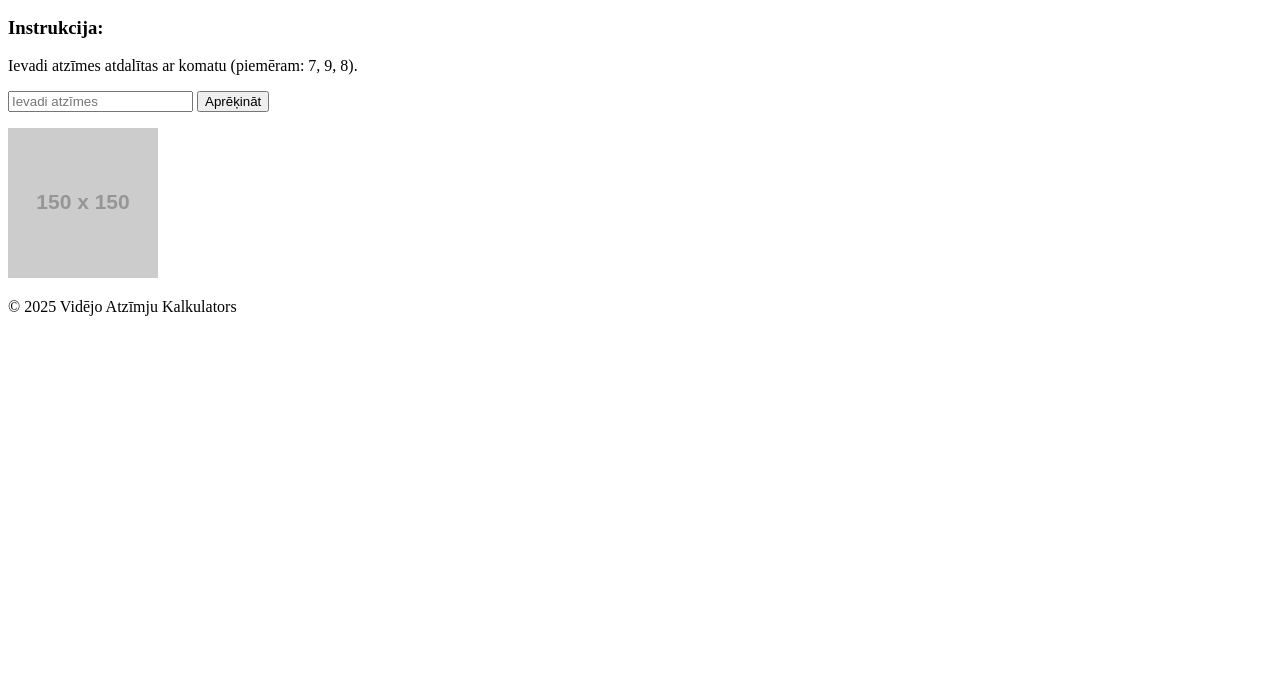
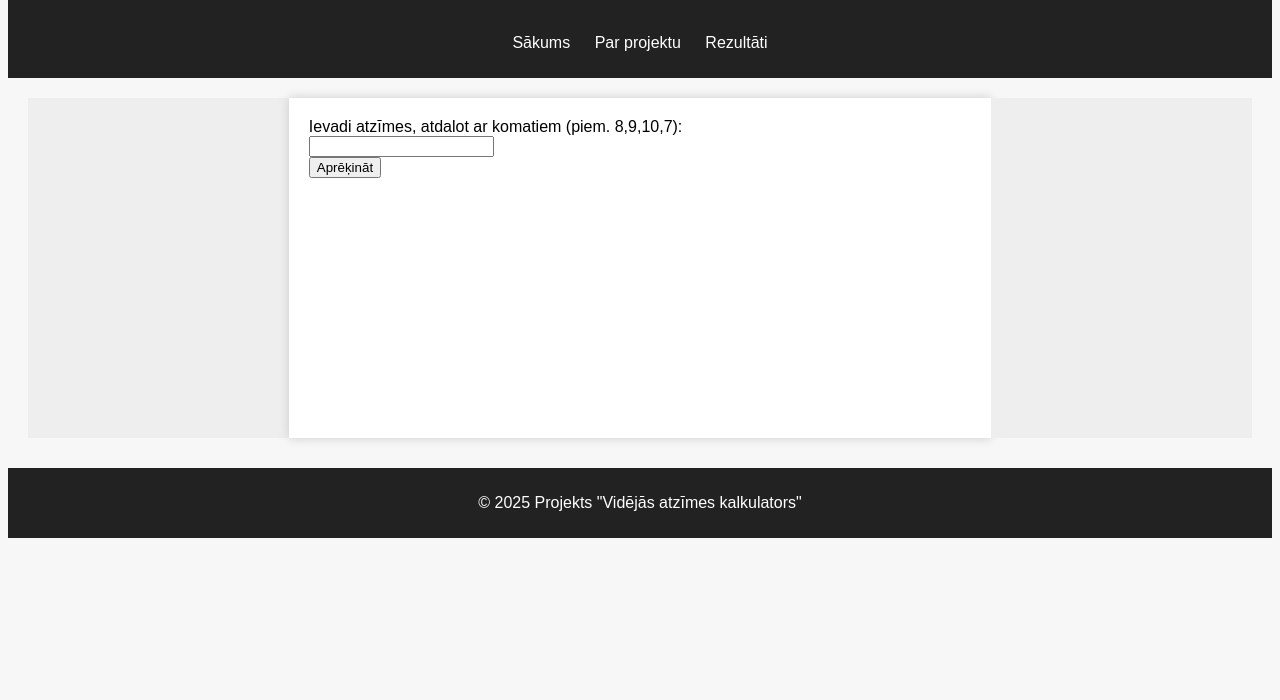
Before and after one commit to beatrisekk08/mans-milakais-projekts-programesana, a plain HTML site: page index.html in a window 1280 px wide. Shown: the part 100-800 px from the top of the page. Drawn offline with Linux system fonts and the light colour scheme; files that its build step writes are made by us from their sources; placeholder pictures from the web are drawn by us; a script that the page names is missing; files whose address does not match are found by name.

Commit message:
Add files via upload

```diff
--- /dev/null
+++ b/about.css
@@ -0,0 +1,5 @@
+.center-content {
+    background-color: #eaf6ff;
+    padding: 30px;
+    border-radius: 8px;
+}
--- a/index.html
+++ b/index.html
@@ -2,39 +2,39 @@
 <html lang="lv">
 <head>
     <meta charset="UTF-8">
-    <title>Vidējo Atzīmju Kalkulators</title>
-    <link rel="stylesheet" href="css/stils.css">
+    <title>Vidējās atzīmes kalkulators</title>
+    <link rel="stylesheet" href="css/style.css">
 </head>
 <body>
     <header>
-        <h1>Vidējo Atzīmju Kalkulators</h1>
+        <h1>Vidējās atzīmes kalkulators</h1>
     </header>
-
     <nav>
-        <a href="index.html">Sākums</a>
-        <a href="par-mums.html">Par mums</a>
-        <a href="palidziba.html">Palīdzība</a>
+        <ul>
+            <li><a href="index.html">Sākums</a></li>
+            <li><a href="about.html">Par projektu</a></li>
+            <li><a href="results.html">Rezultāti</a></li>
+        </ul>
     </nav>
-
-    <div id="left-content">
-        <h3>Instrukcija:</h3>
-        <p>Ievadi atzīmes atdalītas ar komatu (piemēram: 7, 9, 8).</p>
+    <div class="container">
+        <div class="left-content">
+            <!-- Papildinformācija/attēli -->
+        </div>
+        <div class="center-content">
+            <form id="atzimesForma">
+                <label for="atzimes">Ievadi atzīmes, atdalot ar komatiem (piem. 8,9,10,7):</label><br>
+                <input type="text" id="atzimes" name="atzimes"><br>
+                <button type="button" onclick="aprekinitVidAtzimi()">Aprēķināt</button>
+            </form>
+            <div id="rezultats"></div>
+        </div>
+        <div class="right-content">
+            <!-- Papildinformācija/attēli -->
+        </div>
     </div>
-
-    <div id="center-content">
-        <input type="text" id="atzimes" placeholder="Ievadi atzīmes">
-        <button onclick="aprekinitVid()">Aprēķināt</button>
-        <p id="rezultats"></p>
-    </div>
-
-    <div id="right-content">
-        <img src="https://via.placeholder.com/150" alt="Attēls">
-    </div>
-
     <footer>
-        <p>&copy; 2025 Vidējo Atzīmju Kalkulators</p>
+        <p>&copy; 2025 Projekts "Vidējās atzīmes kalkulators"</p>
     </footer>
-
     <script src="js/kalkulators.js"></script>
 </body>
 </html>
--- /dev/null
+++ b/kalkulators.js
@@ -0,0 +1,21 @@
+function aprekinitVidAtzimi() {
+    var ievade = document.getElementById("atzimes").value;
+    if (!ievade) {
+        alert("Lūdzu, ievadi atzīmes!");
+        return;
+    }
+    var masivs = ievade.split(",");
+    var summa = 0;
+    var skaits = 0;
+    for (var i = 0; i < masivs.length; i++) {
+        var atzime = masivs[i].trim();
+        if (atzime === "" || isNaN(atzime) || atzime < 1 || atzime > 10) {
+            alert("Kļūda: Atzīmei jābūt skaitlim no 1 līdz 10!");
+            return;
+        }
+        summa += Number(atzime);
+        skaits++;
+    }
+    var videja = summa / skaits;
+    document.getElementById("rezultats").innerHTML = "Vidējā atzīme: " + videja.toFixed(2);
+}
--- a/style.css
+++ b/style.css
@@ -1,51 +1,42 @@
 body {
     font-family: Arial, sans-serif;
-    margin: 0;
+    background-color: #f7f7f7;
+}
+header, nav, footer {
+    background: #222;
+    color: #fff;
+    padding: 10px 0;
+    text-align: center;
+}
+nav ul {
+    list-style: none;
     padding: 0;
 }
-
-header, footer {
-    background-color: #0077cc;
-    color: white;
-    text-align: center;
-    padding: 1em;
+nav ul li {
+    display: inline-block;
+    margin: 0 10px;
 }
-
-nav {
-    background-color: #e0e0e0;
-    padding: 1em;
-    text-align: center;
+nav ul li a {
+    color: #fff;
+    text-decoration: none;
 }
-
-nav a {
-    margin: 0 15px;
-    text-decoration: none;
-    color: #333;
+.container {
+    display: flex;
+    margin: 20px;
 }
-
-#left-content, #center-content, #right-content {
-    display: inline-block;
-    vertical-align: top;
+.left-content, .right-content {
+    width: 20%;
+    background: #eee;
     padding: 20px;
+    min-height: 200px;
 }
-
-#left-content {
-    width: 25%;
-    background-color: #f8f8f8;
+.center-content {
+    width: 60%;
+    padding: 20px;
+    background: #fff;
+    min-height: 300px;
+    box-shadow: 0 0 10px #ccc;
 }
-
-#center-content {
-    width: 40%;
-    text-align: center;
+footer {
+    margin-top: 30px;
 }
-
-#right-content {
-    width: 25%;
-    background-color: #f8f8f8;
-}
-
-input, button {
-    margin-top: 10px;
-    padding: 10px;
-    width: 80%;
-}
```
Also changed, not shown: about.html (+23 -18 lines), result.html (added, +31 -0 lines).
